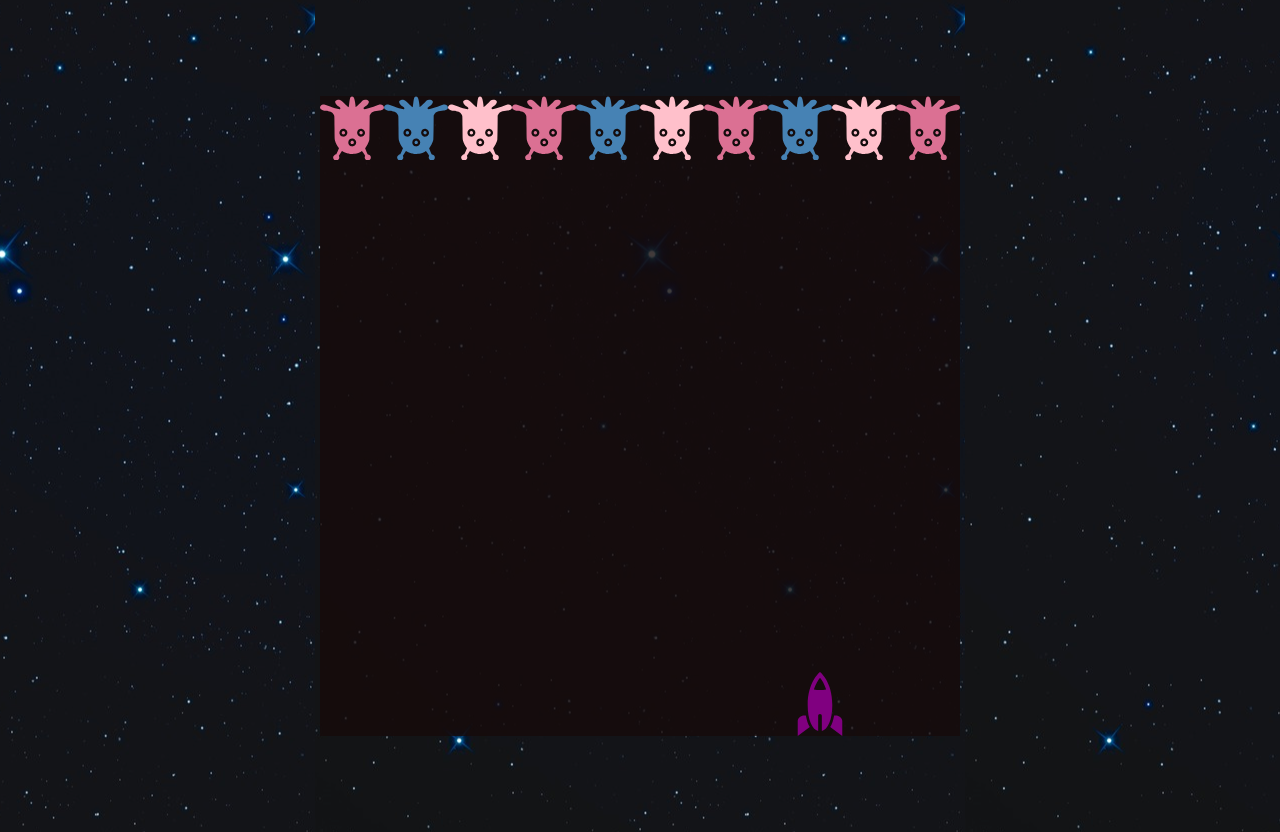
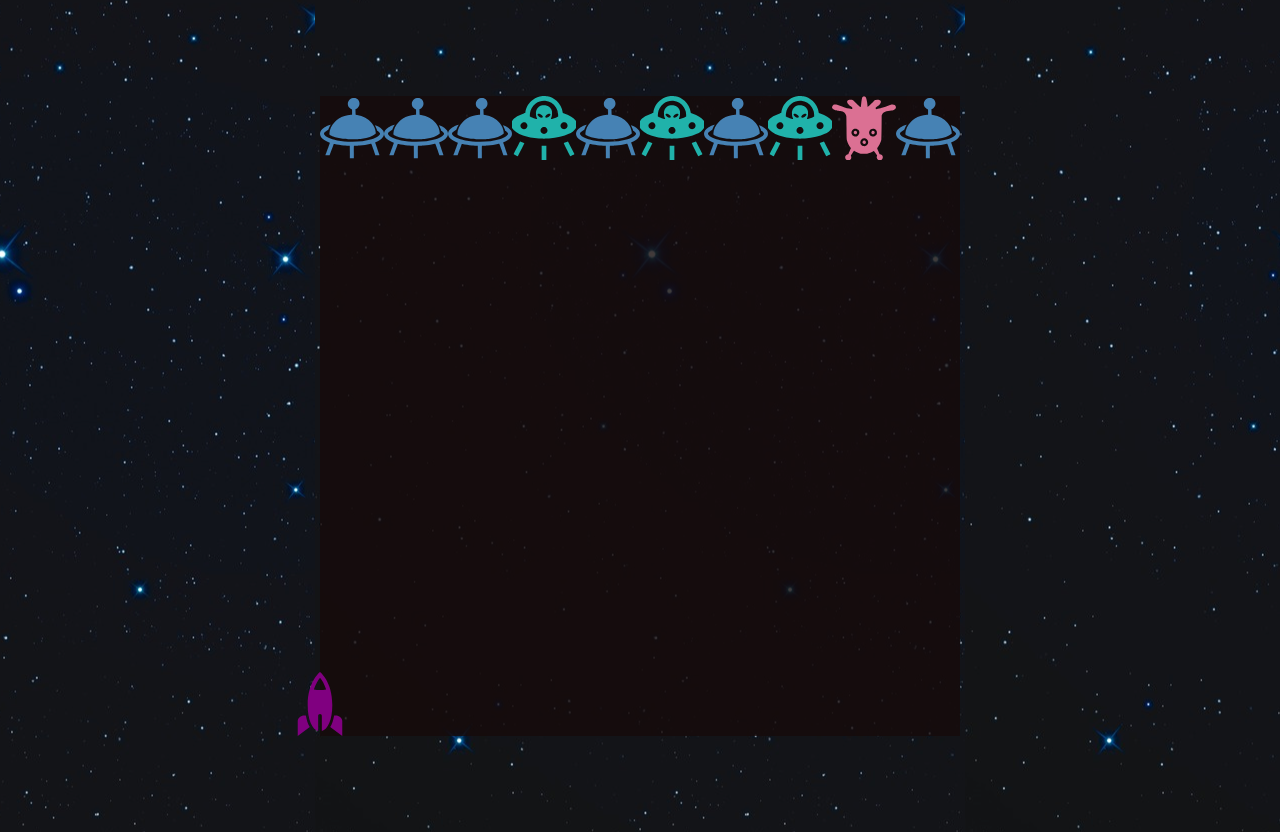
Before and after one commit to dangervalentine/react-space-barrage, a React app: page / in a window 1280 px wide. Built offline with nearby package versions, Linux system fonts and the light colour scheme.

Commit message:
moved the keboard logic into the ship component

```diff
--- a/src/App.js
+++ b/src/App.js
@@ -1,7 +1,7 @@
 import React, { Component } from 'react';
 
 import Container from './Components/Container';
-import { AppEl } from './StyledComponents';
+import { AppSC } from './StyledComponents';
 import { Provider } from './Context';
 import { KEYS } from './Resources';
 
@@ -11,66 +11,15 @@ class App extends Component {
 
     constructor(props) {
         super(props);
-        this.state = {
-            ship: {
-                x: 500,
-                y: 0
-            }
-        }
     }
 
-    handleKeys(value, e){
-
-        if (e.keyCode === KEYS.RIGHT  || e.keyCode === KEYS.D) {
-            const newShip = {
-                ...this.state.ship,
-                x: this.state.ship.x + 5
-            };
-            this.setState({ship: newShip});
-        }
-        if (e.keyCode === KEYS.LEFT  || e.keyCode === KEYS.A) {
-            const newShip = {
-                ...this.state.ship,
-                x: this.state.ship.x - 5
-            };
-            this.setState({ship: newShip});
-        }
-        if (e.keyCode === KEYS.UP  || e.keyCode === KEYS.W) {
-            const newShip = {
-                ...this.state.ship,
-                y: this.state.ship.y + 5
-            };
-            this.setState({ship: newShip});
-        }
-        if (e.keyCode === KEYS.DOWN  || e.keyCode === KEYS.S) {
-            const newShip = {
-                ...this.state.ship,
-                y: this.state.ship.y - 5
-            };
-            this.setState({ship: newShip});
-        }
-    }
-
-    componentDidMount() {
-        window.addEventListener('keyup',   this.handleKeys.bind(this, false));
-        window.addEventListener('keydown', this.handleKeys.bind(this, true));
-    }
-
-    componentWillUnmount() {
-        window.removeEventListener('keyup', this.handleKeys);
-        window.removeEventListener('keydown', this.handleKeys);
-      }
 
     render() {
         return (
-            <Provider value={
-                {
-                    ship: this.state.ship
-                }
-            }>
-                <AppEl>
+            <Provider>
+                <AppSC>
                     <Container/>
-                </AppEl>
+                </AppSC>
             </Provider>
         );
     }
--- a/src/Components/Container.js
+++ b/src/Components/Container.js
@@ -1,9 +1,11 @@
 import React from 'react';
 
-import { ContainerEl } from '../StyledComponents';
-import { EnemyEl } from '../StyledComponents';
+import { ContainerSC } from '../StyledComponents';
+import { EnemySC } from '../StyledComponents';
 
 import Ship from './Ship';
+
+const randomEn = () => Math.floor(Math.random() * 3);
 
 class Container extends React.Component {
     constructor(props) {
@@ -12,19 +14,19 @@ class Container extends React.Component {
 
     render() {
         return (
-      <ContainerEl className="Container">
-        <EnemyEl color={0} />
-        <EnemyEl color={1} />
-        <EnemyEl color={2} />
-        <EnemyEl color={0} />
-        <EnemyEl color={1} />
-        <EnemyEl color={2} />
-        <EnemyEl color={0} />
-        <EnemyEl color={1} />
-        <EnemyEl color={2} />
-        <EnemyEl color={0} />
+            <ContainerSC>
+                <EnemySC color={randomEn()} />
+                <EnemySC color={randomEn()} />
+                <EnemySC color={randomEn()} />
+                <EnemySC color={randomEn()} />
+                <EnemySC color={randomEn()} />
+                <EnemySC color={randomEn()} />
+                <EnemySC color={randomEn()} />
+                <EnemySC color={randomEn()} />
+                <EnemySC color={randomEn()} />
+                <EnemySC color={randomEn()} />
                 <Ship />
-      </ContainerEl>
+            </ContainerSC>
         );
     }
 }
--- a/src/Components/Ship.js
+++ b/src/Components/Ship.js
@@ -1,18 +1,54 @@
 import React from 'react';
 
-import { ShipEl } from '../StyledComponents';
-import { Consumer } from '../Context';
+import { ShipSC } from '../StyledComponents';
+import { KEYS } from '../Resources';
 
 class Ship extends React.Component {
-  render() {
-    return (
-      <Consumer>
-        {({ ship }) => (
-          <ShipEl style={{ left: ship.x, bottom: ship.y }} className="Ship" />
-        )}
-      </Consumer>
-    );
-  }
+    constructor(props) {
+        super(props);
+        this.state = {
+            x: 0,
+            y: 0
+        };
+    }
+
+    handleKeys(value, e) {
+        if (e.keyCode === KEYS.RIGHT || e.keyCode === KEYS.D) {
+            const newX = this.state.x + 5;
+            this.setState({ x: newX });
+        }
+        if (e.keyCode === KEYS.LEFT || e.keyCode === KEYS.A) {
+            const newX = this.state.x - 5;
+            this.setState({ x: newX });
+        }
+        if (e.keyCode === KEYS.UP || e.keyCode === KEYS.W) {
+            const newY = this.state.y + 5;
+            this.setState({ y: newY });
+        }
+        if (e.keyCode === KEYS.DOWN || e.keyCode === KEYS.S) {
+            const newY = this.state.y - 5;
+            this.setState({ y: newY });
+        }
+    }
+
+    componentDidMount() {
+        window.addEventListener('keyup', this.handleKeys.bind(this, false));
+        window.addEventListener('keydown', this.handleKeys.bind(this, true));
+    }
+
+    componentWillUnmount() {
+        window.removeEventListener('keyup', this.handleKeys);
+        window.removeEventListener('keydown', this.handleKeys);
+    }
+
+    render() {
+        return (
+            <ShipSC
+                style={{ left: this.state.x, bottom: this.state.y }}
+                className="Ship"
+            />
+        );
+    }
 }
 
 export default Ship;
--- a/src/StyledComponents/index.js
+++ b/src/StyledComponents/index.js
@@ -7,14 +7,14 @@ import c from '../Assets/c.svg';
 
 const enemies = [a, b, c];
 
-export const AppEl = styled.div`
+export const AppSC = styled.div`
     margin: 12vh;
     display: flex;
     justify-content: center;
     align-items: center;
 `;
 
-export const ContainerEl = styled.div`
+export const ContainerSC = styled.div`
     position: relative;
     width: 80vh;
     height: 80vh;
@@ -22,7 +22,7 @@ export const ContainerEl = styled.div`
     borderradius: 1vh;
 `;
 
-export const ShipEl = styled.div`
+export const ShipSC = styled.div`
     bottom: 0;
     left: 50vh;
     width: 10%;
@@ -33,10 +33,10 @@ export const ShipEl = styled.div`
     background-size: cover;
 `;
 
-export const EnemyEl = styled.div`
+export const EnemySC = styled.div`
     width: 10%;
     height: 10%;
     display: inline-block;
-  background: ${props => `url(${enemies[props.color]})`};
+    background: ${props => `url(${enemies[props.color]})`} center;
     background-size: cover;
 `;
```
Also changed, not shown: src/Assets/b.svg, src/Assets/c.svg, src/Resources/index.js (indentation only). Lines whose indentation alone changed are shown as unchanged.
